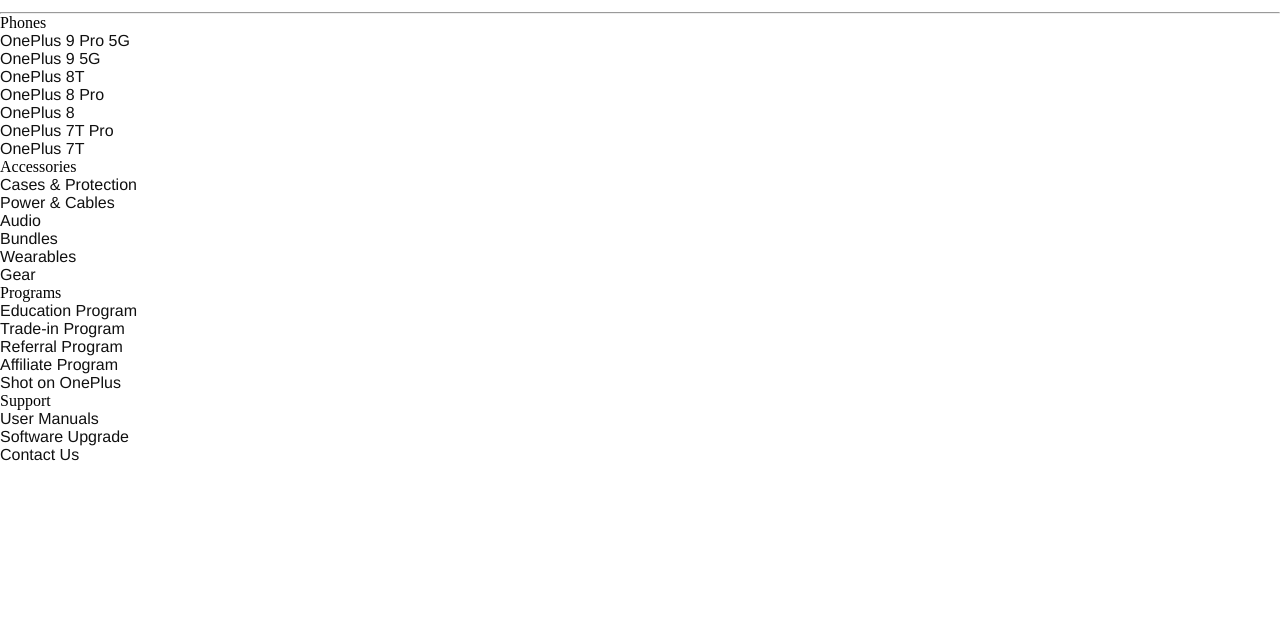
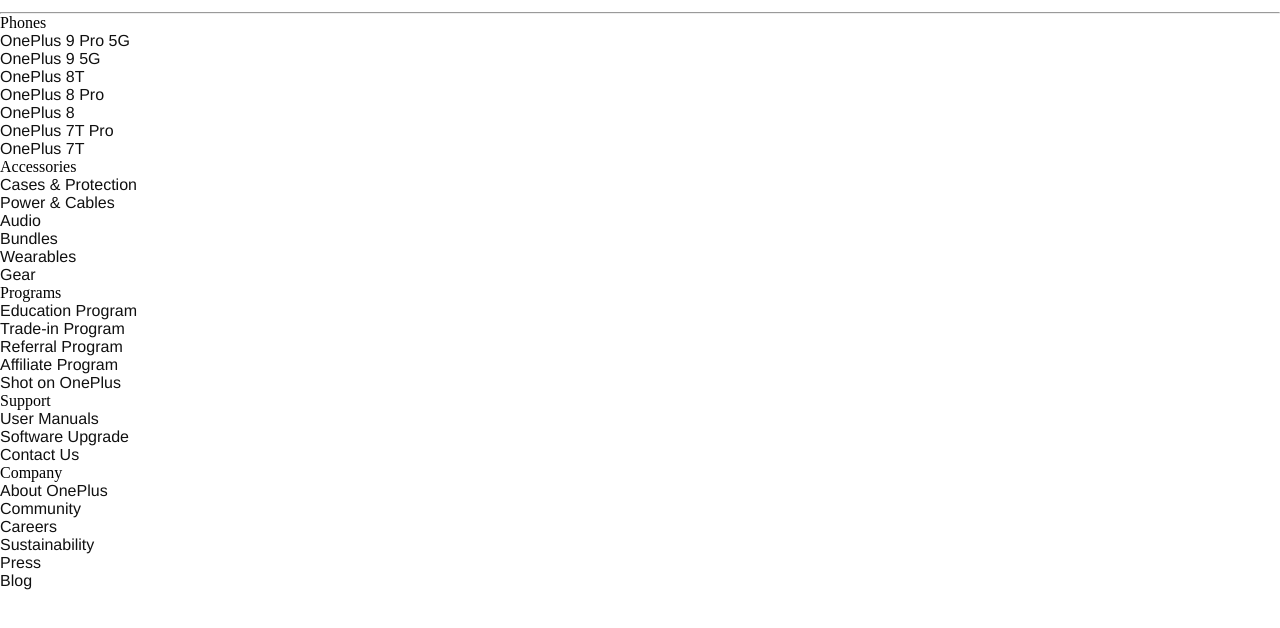
Before and after one commit to Evelyn009/One-Plus-Gruppo4, a plain HTML site: page home.html in a window 1280 px wide. Shown: the part 90-718 px from the top of the page. Drawn offline with Linux system fonts and the light colour scheme.

Commit message:
html: quinta colonna link footer

```diff
--- a/home.html
+++ b/home.html
@@ -123,6 +123,30 @@
                     </li>
                 </ul>
             </div>
+            <!--div company-->
+            <div class="category_box">
+                <p >Company</p>
+                <ul>
+                    <li>
+                        <a href="#"> About OnePlus</a>
+                    </li>
+                    <li>
+                        <a href="#"> Community</a>
+                    </li>
+                    <li>
+                        <a href="#"> Careers</a>
+                    </li>
+                    <li>
+                        <a href="#"> Sustainability</a>
+                    </li>
+                    <li>
+                        <a href="#"> Press</a>
+                    </li>
+                    <li>
+                        <a href="#">Blog</a>
+                    </li>
+                </ul>
+            </div>
         </div>
     </footer>
 </body>
```
